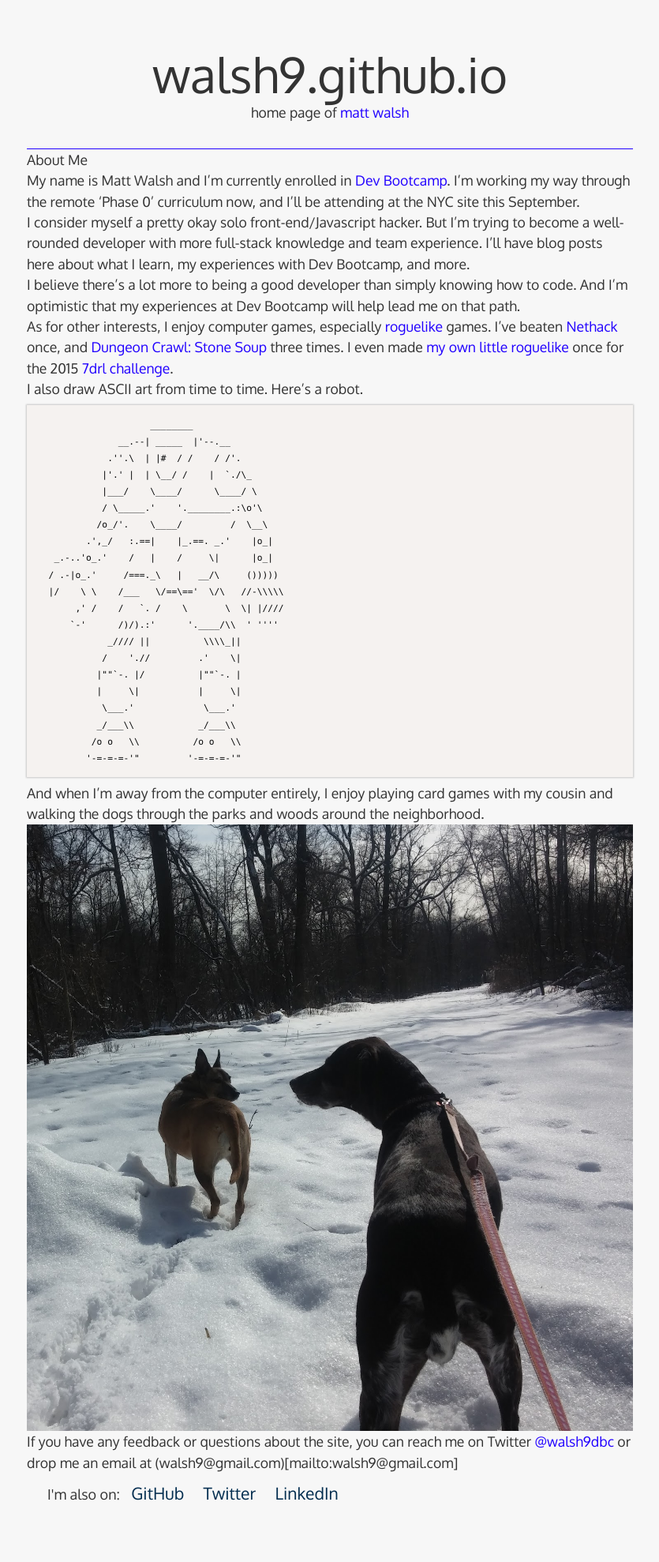
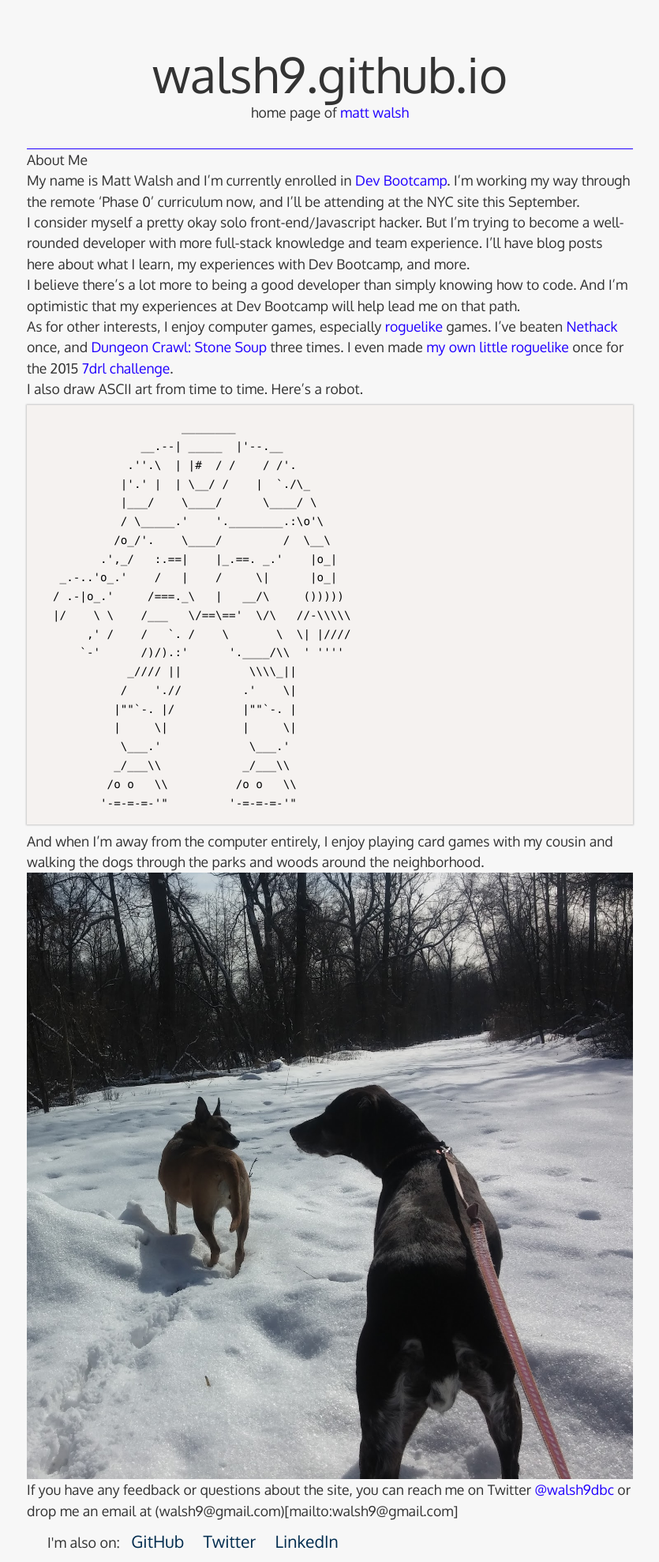
Before and after one commit to walsh9/walsh9.github.io, a Jekyll site: the page built from about.md, in a window 1280 px wide. Shown: the whole page at 79% size, without its empty margins (222-1057 px from the left). Built offline with Jekyll 4.4.1, drawn with Linux system fonts in a browser that asks for light colours; before the commit the page ends 1917 px from its top, so only the background shows below that.

Commit message:
disable coderay highlighting so prism.js can work

```diff
--- a/_config.yml
+++ b/_config.yml
@@ -14,6 +14,7 @@
 markdown: kramdown
 kramdown:
   input: GFM
+  enable_coderay: false
 permalink: blog/:categories/:year/:month/:day/:title
 collections:
   projects:
--- a/css/style.css
+++ b/css/style.css
@@ -770,7 +770,7 @@
     color: black;
     text-shadow: 0 1px white;
     font-family: Consolas, Monaco, 'Andale Mono', 'Ubuntu Mono', monospace;
-    font-size: 0.8em;
+    font-size: 0.9em;
     direction: ltr;
     text-align: left;
     white-space: pre;
```
